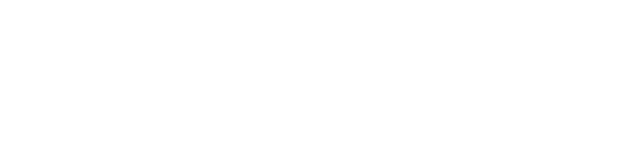
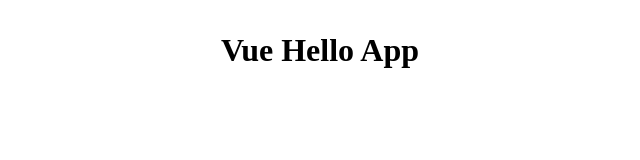
Before and after one commit to spellcry/vue-hello, a plain HTML site: page index.html in a window 1280 px wide. Shown: the whole page, without its empty margins (320-960 px from the left). Drawn offline with nearby package versions, Linux system fonts and the light colour scheme.

Commit message:
add Vue obj, h1 & styles

```diff
--- a/css/style.css
+++ b/css/style.css
@@ -6,3 +6,18 @@
 }
 
 /* #endregion Regole Reset */
+
+/* #region Container */
+.container {
+    max-width: 1200px;
+    margin-inline: auto;
+    padding: 2rem;
+}
+
+.container.flex {
+    display: flex;
+    flex-direction: column;
+    align-items: center;
+}
+
+/* #endregion Container */
--- a/index.html
+++ b/index.html
@@ -13,7 +13,11 @@
 </head>
 
 <body>
-
+    <main id="main-content">
+        <div class="container flex">
+            <h1>{{ titolo }}</h1>
+        </div>
+    </main>
     <script type="text/javascript" src="./js/scripts.js"></script>
 </body>
 
--- a/js/scripts.js
+++ b/js/scripts.js
@@ -0,0 +1,7 @@
+const app = new Vue({
+    el: '#main-content',
+    data: {
+        name: 'Vue Hello App',
+        titolo: 'Vue Hello App',
+    },
+});
```
